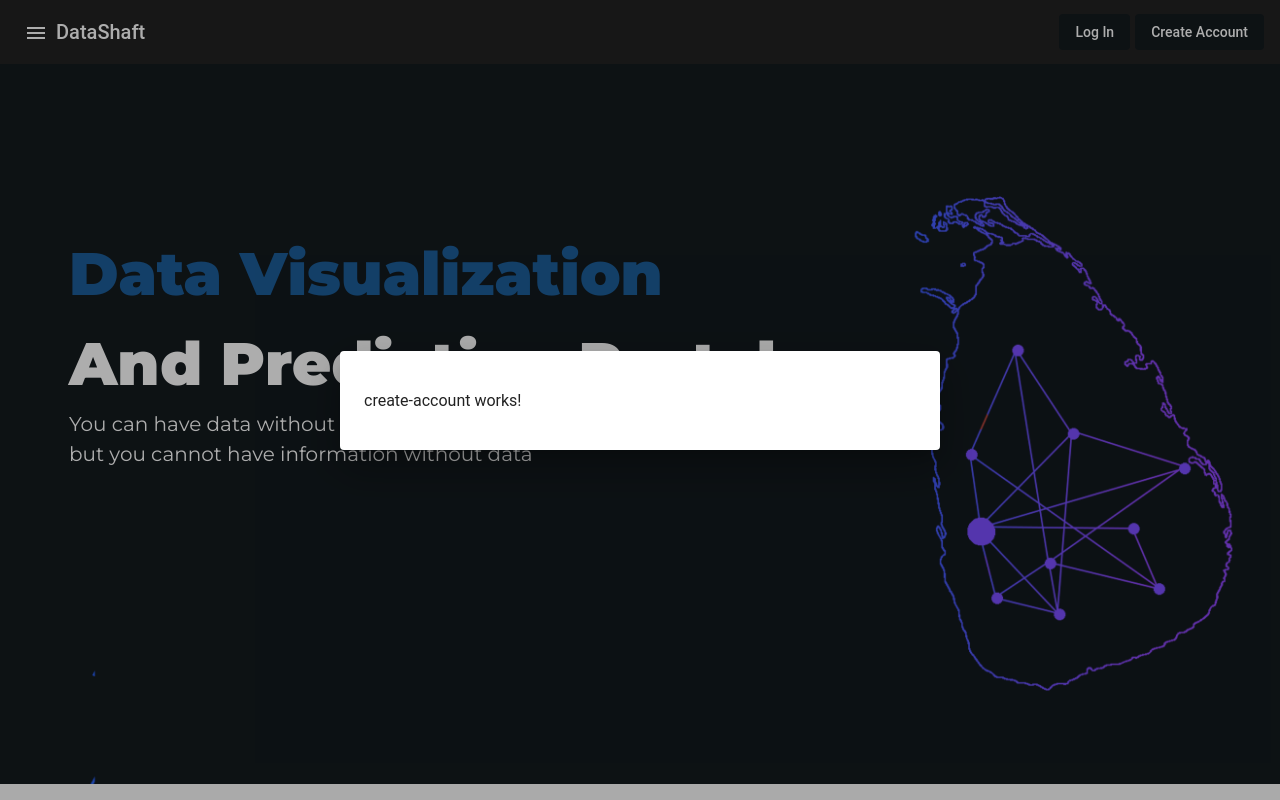
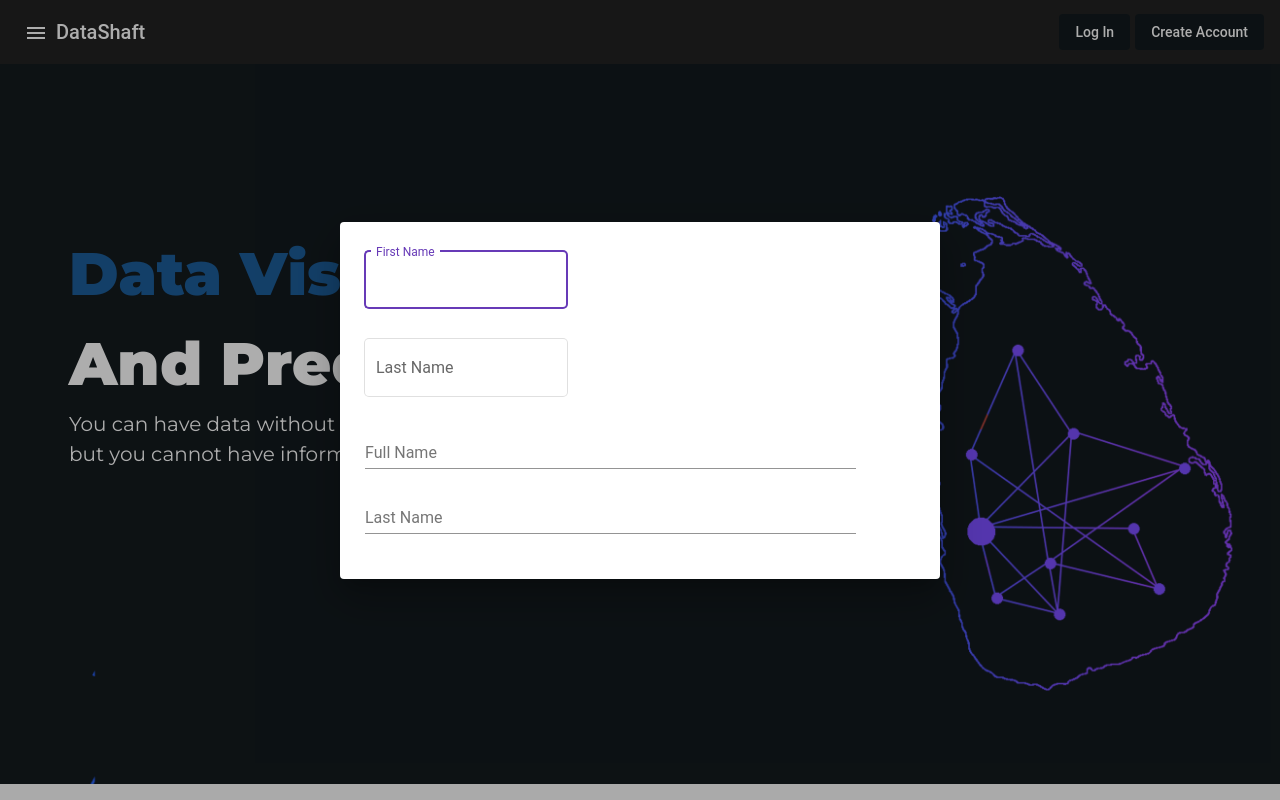
Before and after one commit to SavidyaXCVIII/Data-Visualization-and-Prediction-Portal, an Angular app in the folder frontend-sdgp/: page /home in a window 1280 px wide. Both pictures are taken after a click on the button "Create Account". Built offline with nearby package versions, Linux system fonts and the light colour scheme.

Commit message:
create account form

```diff
--- a/frontend-sdgp/src/app/app-routing.module.ts
+++ b/frontend-sdgp/src/app/app-routing.module.ts
@@ -16,7 +16,7 @@ const routes: Routes = [
   },
   {
     path: 'feature-prediction',
-    loadChildren: '/modules/featurePrediction/featurePrediction.module#FeaturePredictionModule'
+    loadChildren: './modules/featurePrediction/featurePrediction.module#FeaturePredictionModule'
   },
   {
     path: 'search',
--- a/frontend-sdgp/src/app/app.module.ts
+++ b/frontend-sdgp/src/app/app.module.ts
@@ -14,6 +14,8 @@ import {MatExpansionModule} from "@angular/material/expansion";
 import { LogInComponent } from './shared/components/log-in/log-in.component';
 import {MatDialogModule} from "@angular/material/dialog";
 import { CreateAccountComponent } from './shared/components/create-account/create-account.component';
+import {MatInputModule} from "@angular/material/input";
+import {ReactiveFormsModule} from "@angular/forms";
 
 @NgModule({
   declarations: [
@@ -36,7 +38,9 @@ import { CreateAccountComponent } from './shared/components/create-account/creat
     MatListModule,
     MatSelectModule,
     MatExpansionModule,
-    MatDialogModule
+    MatDialogModule,
+    MatInputModule,
+    ReactiveFormsModule
   ],
   providers: [],
   bootstrap: [AppComponent]
--- a/frontend-sdgp/src/app/shared/components/create-account/create-account.component.css
+++ b/frontend-sdgp/src/app/shared/components/create-account/create-account.component.css
@@ -0,0 +1,13 @@
+.form-names-input {
+  min-width: 150px;
+  max-width: 500px;
+  width: 100%;
+}
+
+.example-full-width {
+  width: 100%;
+}
+
+td {
+  padding-right: 8px;
+}
--- a/frontend-sdgp/src/app/shared/components/create-account/create-account.component.html
+++ b/frontend-sdgp/src/app/shared/components/create-account/create-account.component.html
@@ -1 +1,27 @@
-<p>create-account works!</p>
+<mat-form-field appearance="outline">
+  <mat-label>First Name</mat-label>
+  <label>
+    <input matInput placeholder="First Name">
+  </label>
+</mat-form-field>
+<br>
+ <mat-form-field appearance="outline">
+   <mat-label>Last Name</mat-label>
+   <label><input matInput placeholder="Last Name"></label>
+ </mat-form-field>
+
+
+<table class="form-names-input" cellspacing="0">
+  <tr>
+    <td>
+      <mat-form-field class="example-full-width">
+        <mat-label >Full Name</mat-label>
+    <input matInput placeholder="Full name">
+    </mat-form-field>
+      <mat-form-field class="example-full-width">
+      <input matInput placeholder="Last Name ">
+    </mat-form-field>
+    </td>
+
+  </tr>
+</table>
--- a/frontend-sdgp/src/app/shared/components/create-account/create-account.component.ts
+++ b/frontend-sdgp/src/app/shared/components/create-account/create-account.component.ts
@@ -7,7 +7,6 @@ import {MatDialogRef} from "@angular/material/dialog";
   styleUrls: ['./create-account.component.css']
 })
 export class CreateAccountComponent implements OnInit {
-
   constructor(public dialog: MatDialogRef<CreateAccountComponent>) { }
 
   ngOnInit() {
```
